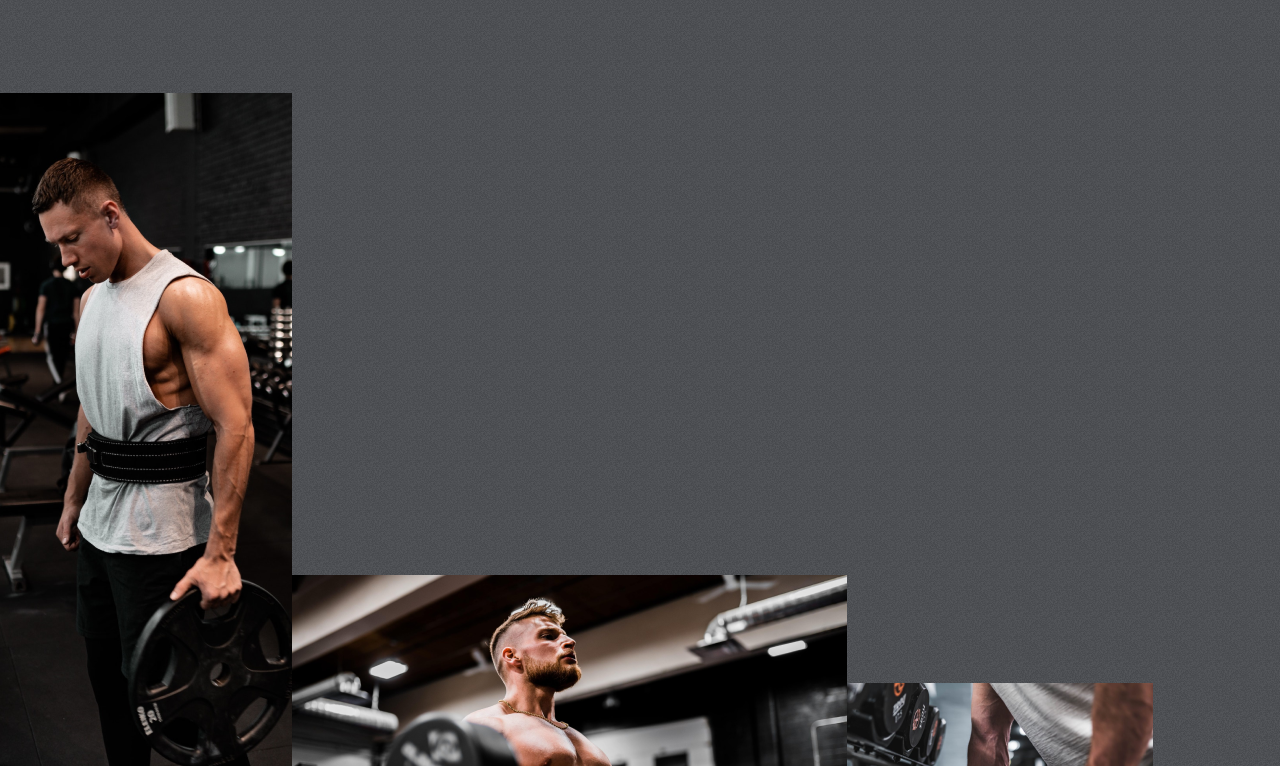
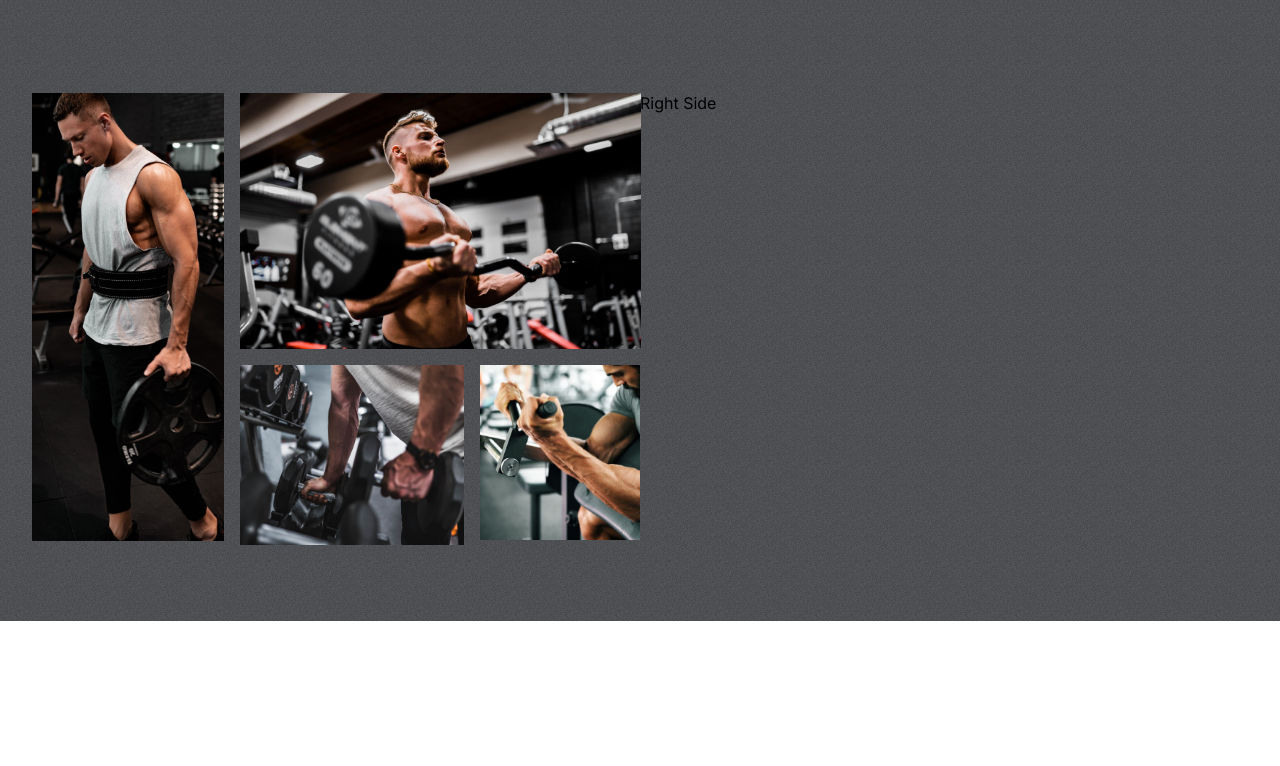
Before and after one commit to 11saran/FitnessWebsite, a React (Create React App) app: page / in a window 1280 px wide. Shown: the part 1174-1940 px from the top of the page. After the commit the page ends 1795 px from the top, so only its background shows below. Built offline with nearby package versions, Linux system fonts and the light colour scheme.

Commit message:
Add layout and styling for Reasons component; include right side content

```diff
--- a/src/components/Reasons/Reasons.css
+++ b/src/components/Reasons/Reasons.css
@@ -0,0 +1,43 @@
+.Reasons {
+  padding: 0 2rem;
+  display: flex;
+  grid-template: 2rem;
+}
+
+.left-r {
+  flex: 1 1;
+  display: grid;
+  grid-template-columns: repeat(3, 1fr);
+  gap: 1rem;
+  grid-auto-rows: 1fr;
+}
+.left-r > img {
+  object-fit: cover;
+}
+
+.left-r > :nth-child(1) {
+  width: 12rem;
+  grid-row: 1/3;
+  height: 28rem;
+}
+.left-r > :nth-child(2) {
+  width: auto;
+  height: 16rem;
+  grid-column: 2/4;
+}
+
+.left-r > :nth-child(3) {
+  width: 14rem;
+  grid-column: 2/3;
+  grid-row: 2;
+}
+
+.left-r > :nth-child(4) {
+  width: 10rem;
+  grid-row: 2;
+  grid-column: 3/4;
+}
+
+.right-r {
+  flex: 1 1;
+}
--- a/src/components/Reasons/Reasons.jsx
+++ b/src/components/Reasons/Reasons.jsx
@@ -18,7 +18,7 @@ function Reasons() {
         <img src={image3} alt="" />
         <img src={image4} alt="" />
       </div>
-      <div className="right-r"></div>
+      <div className="right-r">Right Side</div>
     </div>
   );
 }
```
